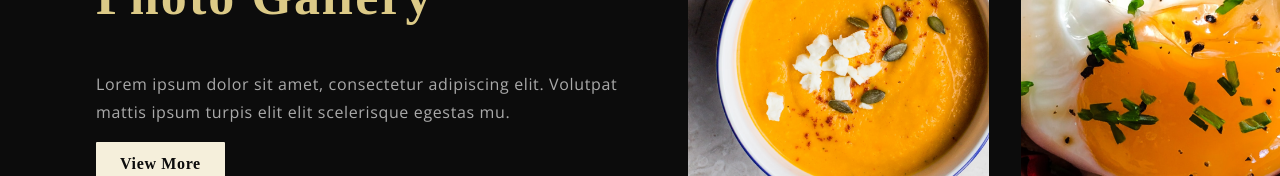
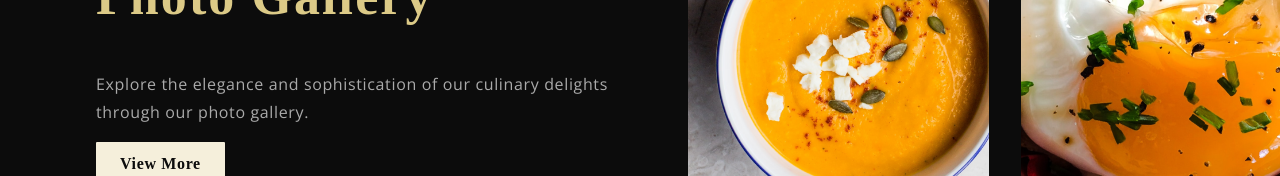
Before and after one commit to TriMPham98/fine-dining-restaurant-landing-page, a React (Create React App) app: page / in a window 1280 px wide. Shown: the part 5811-5987 px from the top of the page. Built offline with nearby package versions, Linux system fonts and the light colour scheme; a web font is replaced by a local one.

Commit message:
Replace lorem with gallery description

```diff
--- a/src/container/Gallery/Gallery.jsx
+++ b/src/container/Gallery/Gallery.jsx
@@ -30,8 +30,8 @@ const Gallery = () => {
         <p
           className="p__opensans"
           style={{ color: "#AAAAAA", marginTop: "2rem" }}>
-          Lorem ipsum dolor sit amet, consectetur adipiscing elit. Volutpat
-          mattis ipsum turpis elit elit scelerisque egestas mu.
+          Explore the elegance and sophistication of our culinary delights
+          through our photo gallery.
         </p>
         <button type="button" className="custom__button">
           View More
```
